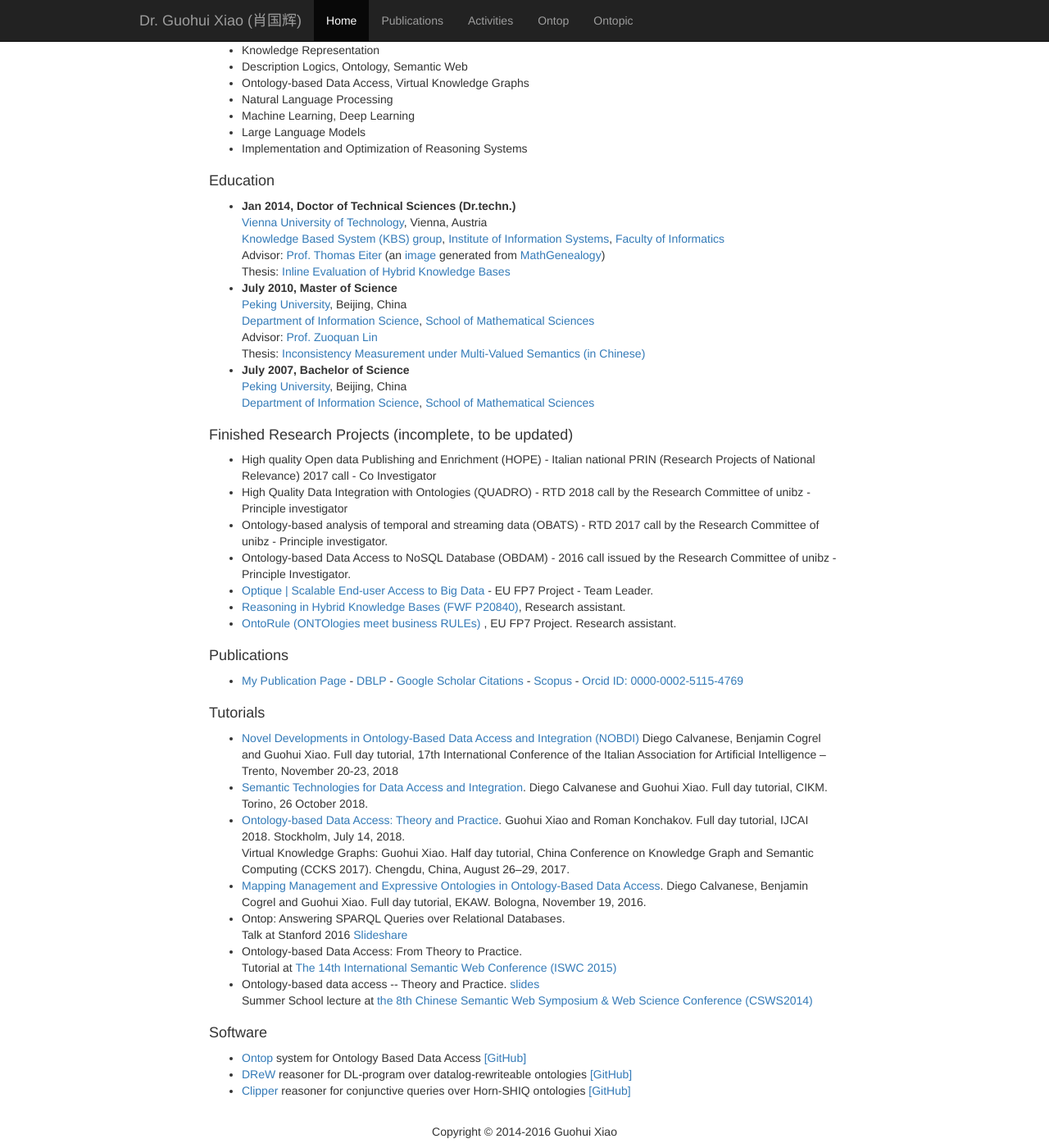
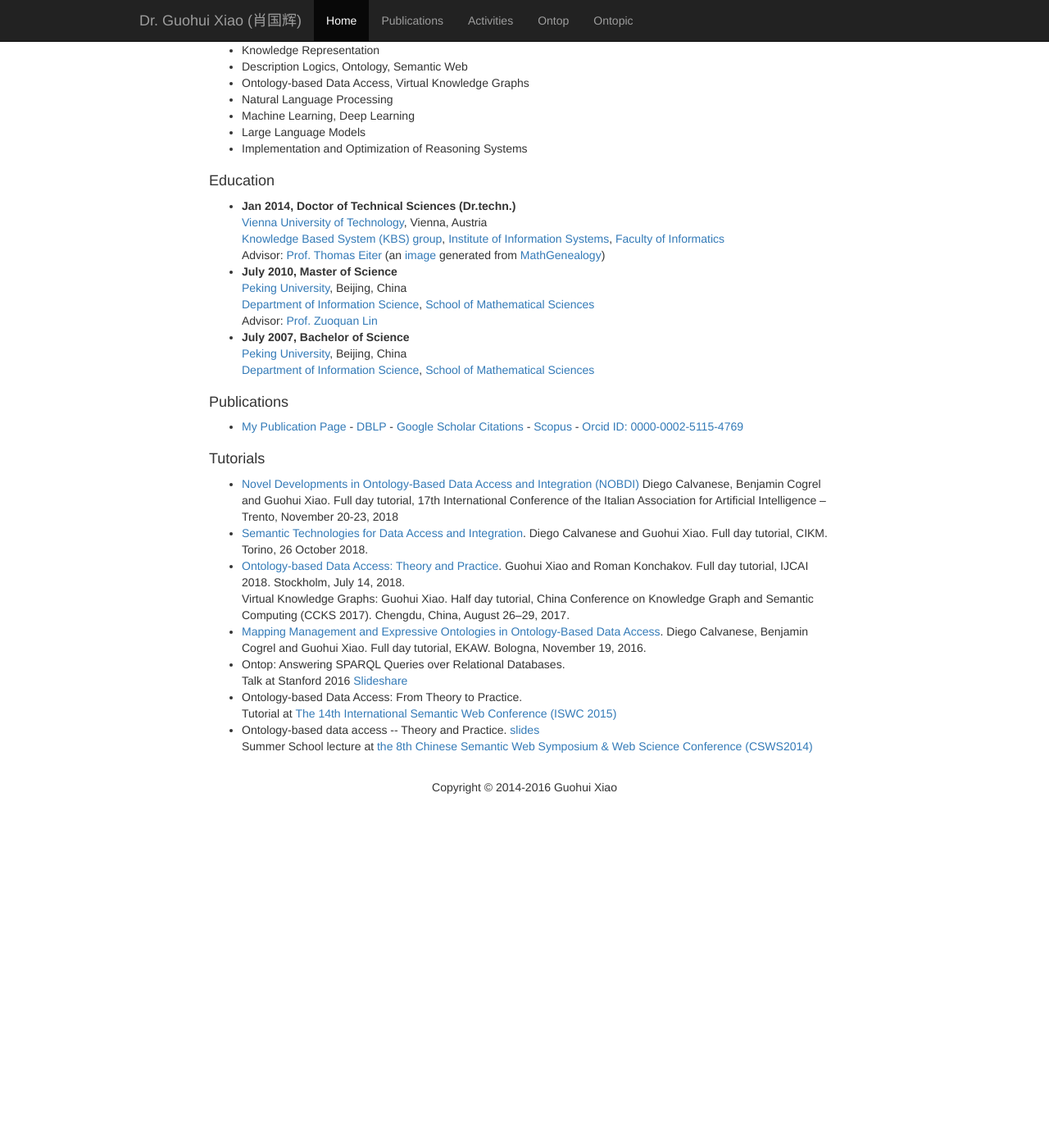
Before and after one commit to ghxiao/ghxiao.github.io, a Jekyll site: the page built from index.html, in a window 1280 px wide and 1400 px high, scrolled down 599 px. Shown: the whole window at 82% size. Built offline with Jekyll 4.4.1, drawn with Linux system fonts in a browser that asks for light colours; after the commit the page ends 1579 px from its top, so only the background shows below that; some of the changed text lies outside the part shown.

Commit message:
update index

```diff
--- a/index.html
+++ b/index.html
@@ -75,7 +75,7 @@ slug: home
     One special focus is <em>Virtual Knowledge Graphs (VKGs)</em>, also known as <em>Ontology-base
         Data Access (OBDA)</em>.
     He is leading the development team of
-    <a href="http://ontop.inf.unibz.it"><em>Ontop</em></a> VKG system, which has been adopted in many academic and industrial
+    <a href="https://ontop-vkg.org"><em>Ontop</em></a> VKG system, which has been adopted in many academic and industrial
     projects.
 </p>
 
@@ -119,7 +119,9 @@ slug: home
             Advisor: <a href="http://www.kr.tuwien.ac.at/staff/eiter/"> Prof. Thomas Eiter </a> (an <a
                 href="images/xiao-math-genealogy.svg">image</a> generated from <a
                 href="http://genealogy.math.ndsu.nodak.edu/id.php?id=180625">MathGenealogy</a>) <br />
+            <!--
             Thesis: <a href="/thesis.html">Inline Evaluation of Hybrid Knowledge Bases</a>
+            -->
         </li>
         <li>
             <b>July 2010, Master of Science </b> <br />
@@ -127,8 +129,10 @@ slug: home
             <a href="http://www.is.pku.edu.cn"> Department of Information Science</a>, <a
                 href="http://www.math.pku.edu.cn/"> School of Mathematical Sciences</a> <br />
             Advisor: <a href="http://www.is.pku.edu.cn/~lz/eindex.html"> Prof. Zuoquan Lin </a> <br />
+            <!--
             Thesis: <a href="publications/master-thesis.pdf">Inconsistency Measurement under Multi-Valued Semantics (in
                 Chinese)</a>
+                -->
         </li>
         <li>
             <b>July 2007, Bachelor of Science </b><br />
@@ -142,36 +146,36 @@ slug: home
 
 
 
-<div>
-    <h3>Finished Research Projects (incomplete, to be updated)</h3>
-    <ul>
-        <li>High quality Open data Publishing and Enrichment (HOPE) - Italian national PRIN (Research Projects of National Relevance)
-        2017 call - Co Investigator</li>
-        <li> High Quality Data Integration with Ontologies (QUADRO) - RTD 2018 call by the
-            Research Committee of unibz - Principle investigator</li>
-        <li> Ontology-based analysis of temporal and streaming data (OBATS) - RTD 2017 call by the
-            Research Committee of unibz - Principle investigator.
-        </li>
-        <li>Ontology-based Data Access to NoSQL Database (OBDAM) - 2016 call issued by the Research
-            Committee of unibz - Principle Investigator.
-        </li>
-        <li><a href="http://www.optique-project.eu/">Optique | Scalable End-user Access to Big Data</a> - EU FP7
-            Project - Team Leader.
-        </li>
-        <li><a href="http://www.kr.tuwien.ac.at/research/projects/hybridkb/index.html">Reasoning
-                in Hybrid Knowledge Bases (FWF P20840)</a>, Research assistant. </li>
-        <li><a href="http://ontorule-project.eu/">OntoRule (ONTOlogies meet business RULEs) </a>,
-            EU FP7 Project. Research assistant. <br>
-            <!--
-            Deliverables I was involved in: <a
-                    href="http://ontorule-project.eu/outcomes%3Ffunc=fileinfo&amp;id=44">D2.3</a>
-            <a href="http://ontorule-project.eu/outcomes%3Ffunc=fileinfo&amp;id=46.html">D3.3</a>
-            <a href="http://ontorule-project.eu/outcomes%3Ffunc=fileinfo&amp;id=93.html">D3.4</a>
-            -->
-        </li>
-    </ul>
+<!--<div>-->
+<!--    <h3>Finished Research Projects (incomplete, to be updated)</h3>-->
+<!--    <ul>-->
+<!--        <li>High quality Open data Publishing and Enrichment (HOPE) - Italian national PRIN (Research Projects of National Relevance)-->
+<!--        2017 call - Co Investigator</li>-->
+<!--        <li> High Quality Data Integration with Ontologies (QUADRO) - RTD 2018 call by the-->
+<!--            Research Committee of unibz - Principle investigator</li>-->
+<!--        <li> Ontology-based analysis of temporal and streaming data (OBATS) - RTD 2017 call by the-->
+<!--            Research Committee of unibz - Principle investigator.-->
+<!--        </li>-->
+<!--        <li>Ontology-based Data Access to NoSQL Database (OBDAM) - 2016 call issued by the Research-->
+<!--            Committee of unibz - Principle Investigator.-->
+<!--        </li>-->
+<!--        <li><a href="http://www.optique-project.eu/">Optique | Scalable End-user Access to Big Data</a> - EU FP7-->
+<!--            Project - Team Leader.-->
+<!--        </li>-->
+<!--        <li><a href="http://www.kr.tuwien.ac.at/research/projects/hybridkb/index.html">Reasoning-->
+<!--                in Hybrid Knowledge Bases (FWF P20840)</a>, Research assistant. </li>-->
+<!--        <li><a href="http://ontorule-project.eu/">OntoRule (ONTOlogies meet business RULEs) </a>,-->
+<!--            EU FP7 Project. Research assistant. <br>-->
+<!--            &lt;!&ndash;-->
+<!--            Deliverables I was involved in: <a-->
+<!--                    href="http://ontorule-project.eu/outcomes%3Ffunc=fileinfo&amp;id=44">D2.3</a>-->
+<!--            <a href="http://ontorule-project.eu/outcomes%3Ffunc=fileinfo&amp;id=46.html">D3.3</a>-->
+<!--            <a href="http://ontorule-project.eu/outcomes%3Ffunc=fileinfo&amp;id=93.html">D3.4</a>-->
+<!--            &ndash;&gt;-->
+<!--        </li>-->
+<!--    </ul>-->
 
-</div>
+<!--</div>-->
 
 <div>
     <h3>
@@ -230,20 +234,20 @@ slug: home
     </ul>
 </div>
 
-<div>
-    <h3>Software</h3>
-    <ul>
-        <li>
-            <a href="http://ontop.inf.unibz.it">Ontop</a> system for Ontology Based Data Access <a
-                href="https://github.com/ontop/ontop">[GitHub]</a>
-        </li>
-        <li>
-            <a href="http://www.kr.tuwien.ac.at/research/systems/drew">DReW</a> reasoner for DL-program over
-            datalog-rewriteable ontologies <a href="https://github.com/ghxiao/drew">[GitHub]</a>
-        </li>
-        <li>
-            <a href="http://www.kr.tuwien.ac.at/research/systems/clipper">Clipper</a> reasoner for conjunctive queries
-            over Horn-SHIQ ontologies <a href="https://github.com/ghxiao/clipper">[GitHub]</a>
-        </li>
-    </ul>
-</div>
+<!--<div>-->
+<!--    <h3>Software</h3>-->
+<!--    <ul>-->
+<!--        <li>-->
+<!--            <a href="http://ontop.inf.unibz.it">Ontop</a> system for Ontology Based Data Access <a-->
+<!--                href="https://github.com/ontop/ontop">[GitHub]</a>-->
+<!--        </li>-->
+<!--        <li>-->
+<!--            <a href="http://www.kr.tuwien.ac.at/research/systems/drew">DReW</a> reasoner for DL-program over-->
+<!--            datalog-rewriteable ontologies <a href="https://github.com/ghxiao/drew">[GitHub]</a>-->
+<!--        </li>-->
+<!--        <li>-->
+<!--            <a href="http://www.kr.tuwien.ac.at/research/systems/clipper">Clipper</a> reasoner for conjunctive queries-->
+<!--            over Horn-SHIQ ontologies <a href="https://github.com/ghxiao/clipper">[GitHub]</a>-->
+<!--        </li>-->
+<!--    </ul>-->
+<!--</div>-->
```
Also changed, not shown: other parts of index.html (+3 -3 lines).
